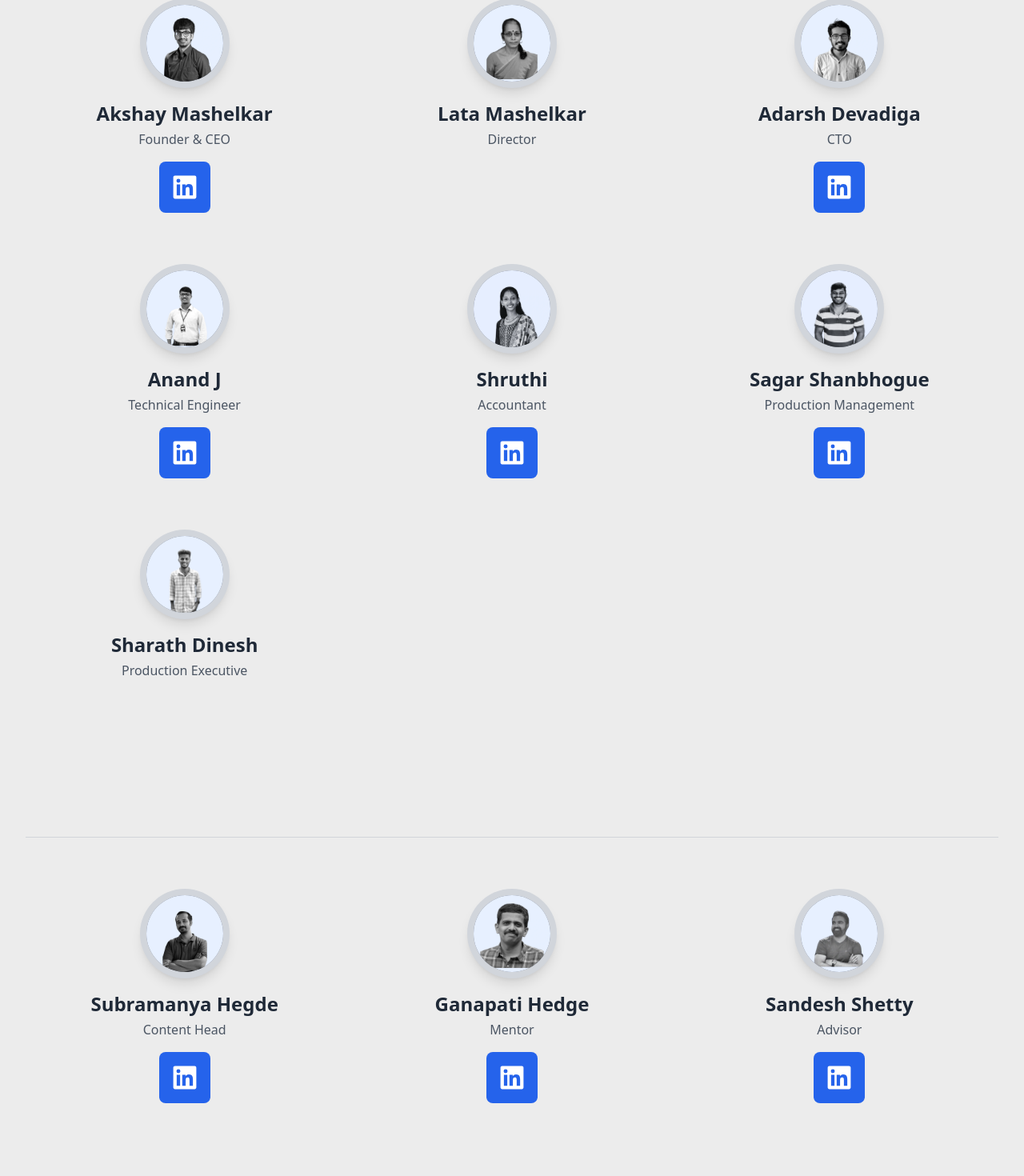
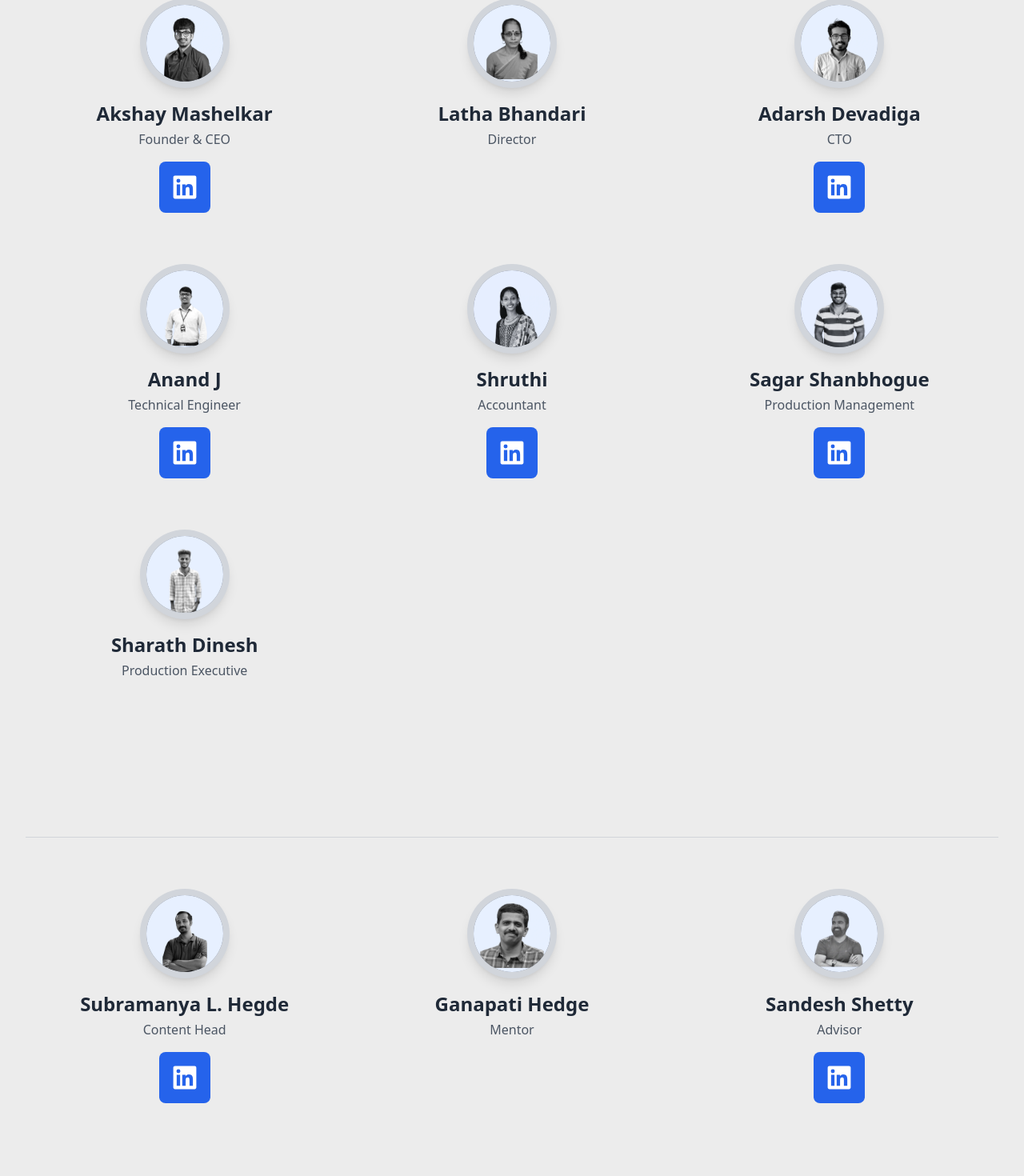
Before and after one commit to Sap3X/Experimind-Website, a React (Create React App) app in the folder frontend/: page /about in a window 1280 px wide. Shown: the part 2438-3908 px from the top of the page at 80% size. Built offline with nearby package versions, Linux system fonts and the light colour scheme.

Commit message:
Add ScrollToTop component for smooth scrolling and update team member details in About page

```diff
--- a/frontend/src/App.js
+++ b/frontend/src/App.js
@@ -6,10 +6,12 @@ import Products from './pages/Products';
 import Careers from './pages/Careers';
 import React from 'react';
 import { BrowserRouter, Routes, Route } from 'react-router-dom';
+import ScrollToTop from './components/ScrollToTop';
 
 function App() {
   return (
       <BrowserRouter>
+      <ScrollToTop/>
         <Routes>
           <Route path="/" element={<Home />} />
           <Route path="/contact" element={<Contact />} />
--- /dev/null
+++ b/frontend/src/components/ScrollToTop.jsx
@@ -0,0 +1,15 @@
+import { useEffect } from "react";
+import { useLocation } from "react-router-dom";
+
+const ScrollToTop = () => {
+  const { pathname } = useLocation();
+
+  useEffect(() => {
+    // ✅ Smooth scroll to top when route changes
+    window.scrollTo({ top: 0, behavior: "smooth" });
+  }, [pathname]);
+
+  return null;
+};
+
+export default ScrollToTop;
--- a/frontend/src/pages/About.jsx
+++ b/frontend/src/pages/About.jsx
@@ -148,7 +148,7 @@ export default function About() {
                 },
                 {
                   image: img.director,
-                  name: "Lata Mashelkar",
+                  name: "Latha Bhandari",
                   designation: "Director",
                 },
                 {
@@ -235,21 +235,20 @@ export default function About() {
               {[
                 {
                   image: img.contenthead,
-                  name: "Subramanya Hegde",
+                  name: "Subramanya L. Hegde",
                   designation: "Content Head",
-                  linkedin: "https://www.linkedin.com/in/sapekcha-bhandari/",
+                  linkedin: "https://www.linkedin.com/in/subrahmanya-l-hegde-91533563/",
                 },
                 {
                   image: img.mentor,
                   name: "Ganapati Hedge",
                   designation: "Mentor",
-                  linkedin: "https://www.linkedin.com/in/kavan-shetty-008187293/",
                 },
                 {
                   image: img.advisor,
                   name: "Sandesh Shetty",
                   designation: "Advisor",
-                  linkedin: "https://www.linkedin.com/in/harish-bhat-b8a001250/",
+                  linkedin: "https://www.linkedin.com/in/sandesh5979/",
                 },
               ].map((member, index) => (
                 <div
```
